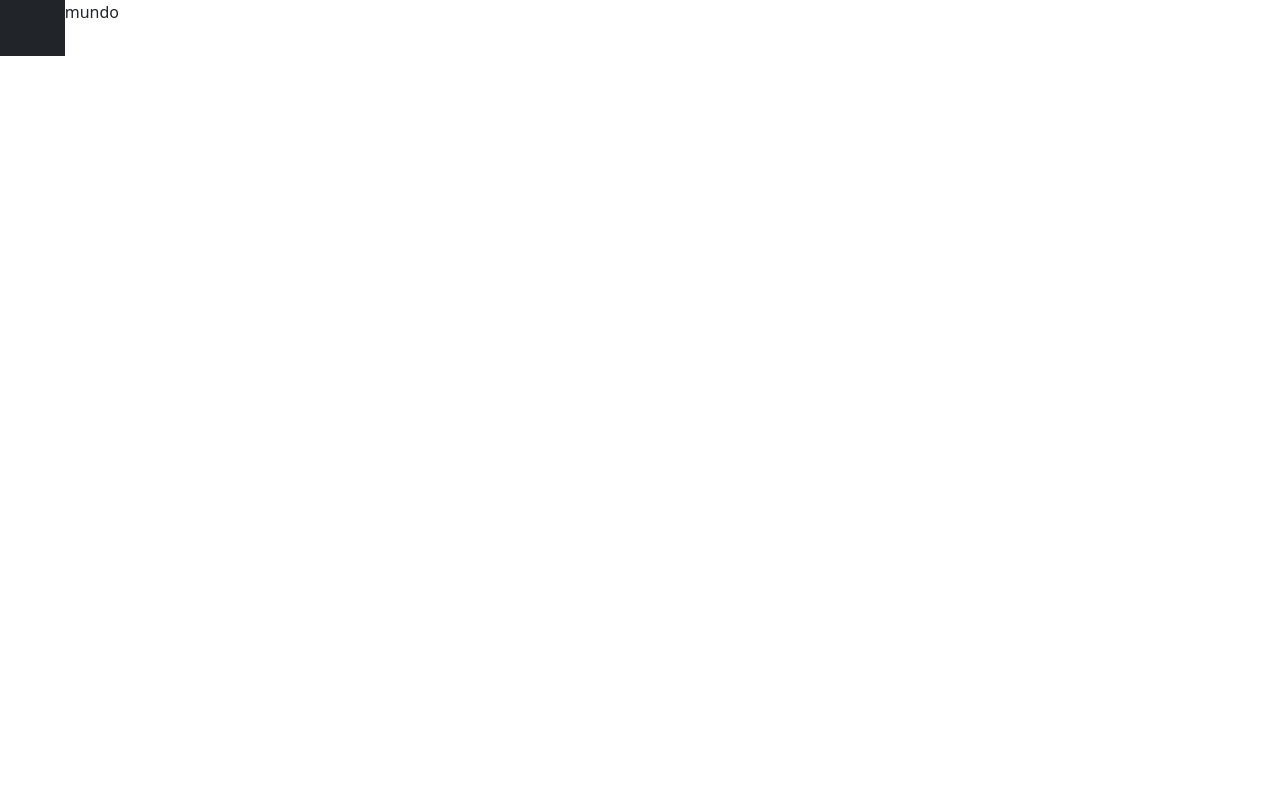
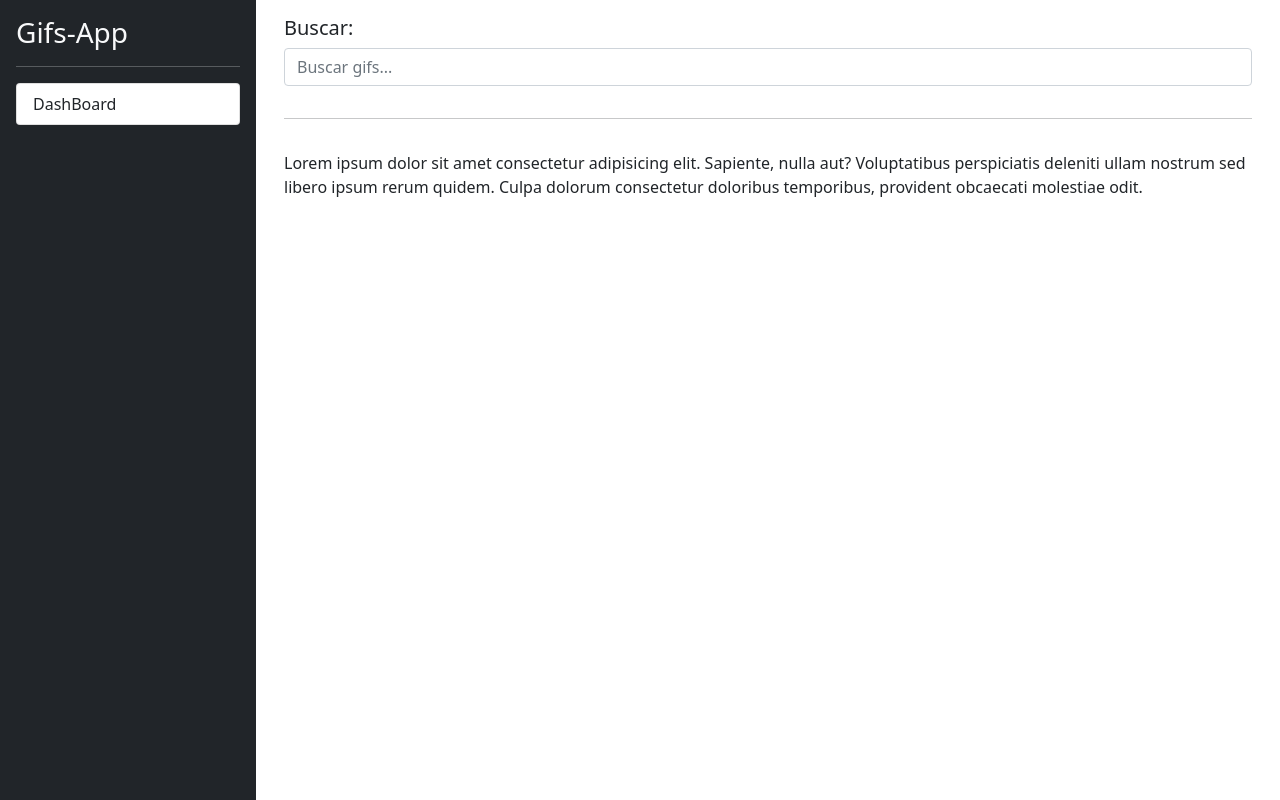
Before and after one commit to VicTMPDeV/01-angular-gifs-app, an Angular app: page / in a window 1280 px wide. Built offline with nearby package versions, Linux system fonts and the light colour scheme.

Commit message:
definición de estilos generales

```diff
--- a/src/app/app.component.html
+++ b/src/app/app.component.html
@@ -1,4 +1,31 @@
 <div class="d-flex">
-  <div class="bg-dark border-right p-3">hola</div>
-  <div>mundo</div>
+  <!-- Start SideBar -->
+  <div class="bg-dark border-right p-3" id="sidebar">
+    <h3 class="text-light">
+      Gifs-App
+    </h3>
+    <hr class="text-light" />
+    <div class="list-group list-reset">
+      <a href="#" class="list-group-item list-group-item-action">
+        DashBoard
+      </a>
+    </div>
+  </div>
+  <!-- End SideBar -->
+  <div class="container">
+    <div class="row p-3">
+      <div class="col">
+        <h5>Buscar:</h5>
+        <input type="text" class="form-control" placeholder="Buscar gifs..." />
+      </div>
+    </div>
+    <hr class="text-dark m-3" />
+    <div class="row p-3">
+      <div class="col">
+        Lorem ipsum dolor sit amet consectetur adipisicing elit. Sapiente, nulla aut? Voluptatibus perspiciatis deleniti
+        ullam nostrum sed libero ipsum rerum quidem. Culpa dolorum consectetur doloribus temporibus, provident obcaecati
+        molestiae odit.
+      </div>
+    </div>
+  </div>
 </div>
--- a/src/styles.css
+++ b/src/styles.css
@@ -1 +1,9 @@
-/* You can add global styles to this file, and also import other style files */
+html, body {
+    height: 100%;
+}
+
+#sidebar {
+    height: 100%;
+    min-height: 100vh;
+    min-width: 20vw;
+}
```
